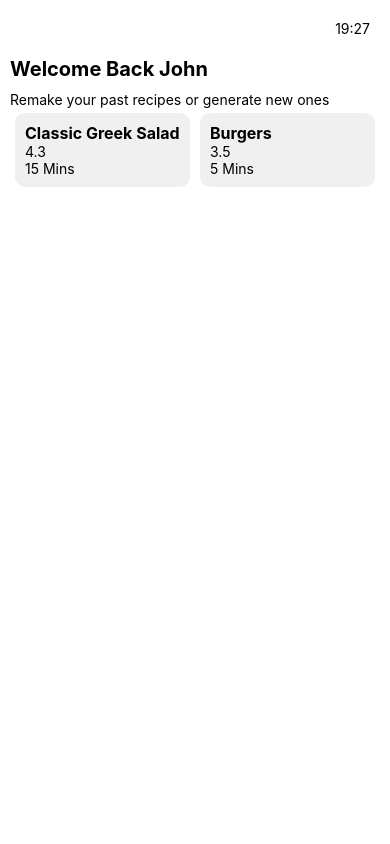
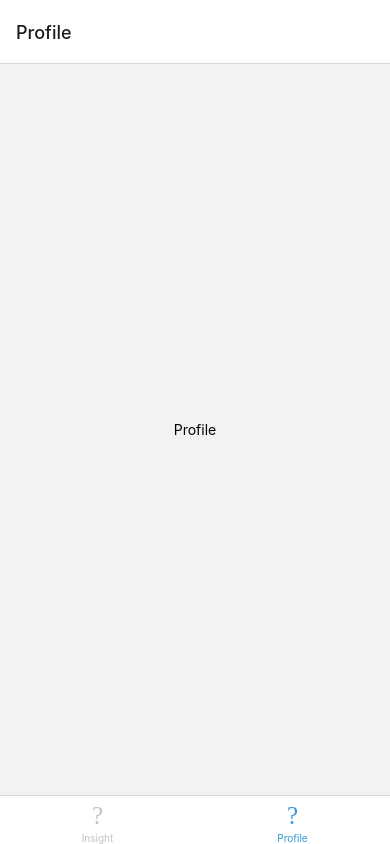
Before and after one commit to AJP-432/cooking-app, a React Native app: screen /Profile in a window 390 px wide. Built offline with nearby package versions, Linux system fonts and the light colour scheme.

Commit message:
bottom navigation
data in insight and userpage are dummy, you can delete them

```diff
--- a/App.js
+++ b/App.js
@@ -1,7 +1,7 @@
 import { StatusBar } from 'expo-status-bar';
 import { StyleSheet, Text, View } from 'react-native';
 import HomePage from "./pages/HomePage"
-import Nav from "./components/Nav"
+import Navigation from "./components/Nav"
 import SplashPage from './pages/SplashPage';
 import Login from './pages/Login';
 import Register from './pages/Register';
@@ -11,7 +11,7 @@ export default function App() {
   return (
     // <View style={styles.container}>
     //   <Text>App.js to start working on your app!</Text>
-      <HomePage />
+      <Navigation/>
       // <Nav/>
       // <StatusBar style="auto" />
     // </View>
--- a/components/Nav.js
+++ b/components/Nav.js
@@ -1,17 +1,57 @@
-import React, { useState } from 'react';
-import { View, TouchableOpacity } from 'react-native';
-import Icon from 'react-native-vector-icons/AntDesign'; // Import the specific icon library you want to use
+import React from 'react';
+import { createBottomTabNavigator } from '@react-navigation/bottom-tabs';
+import { NavigationContainer } from '@react-navigation/native';
+import Icon from 'react-native-vector-icons/Ionicons';
 
-const Nav = () => {
-  const [activeNav, setActiveNav] = useState('#');
+// Import your screen components
+//import HomePage from '../pages/HomePage';
+import Insight from '../pages/InsightsPage';
+import Profile from '../pages/UserPage';
 
+const Tab = createBottomTabNavigator();
+
+const Navigation = () => {
   return (
-    <View style={{ flexDirection: 'row' }}>
-      <TouchableOpacity onPress={() => setActiveNav('#')} style={{ padding: 10 }}>
-        <Icon name="home" size={30} color={activeNav === '#' ? 'blue' : 'black'} />
-      </TouchableOpacity>
-    </View>
+    <NavigationContainer>
+      <Tab.Navigator
+        tabBarOptions={{
+          activeTintColor: '#3498db', // Set your preferred active color
+          inactiveTintColor: '#bdc3c7', // Set your preferred inactive color
+        }}
+      >
+        <Tab.Screen
+          name="Insight"
+          component={Insight}
+          options={{
+            tabBarLabel: 'Insight',
+            tabBarIcon: ({ color, size }) => (
+              <Icon name="insights" color={color} size={size} />
+            ),
+          }}
+        />
+        <Tab.Screen
+          name="Profile"
+          component={Profile}
+          options={{
+            tabBarLabel: 'Profile',
+            tabBarIcon: ({ color, size }) => (
+              <Icon name="profile" color={color} size={size} />
+            ),
+          }}
+        />
+        {/* <Tab.Screen
+          name="Settings"
+          component={SettingsScreen}
+          options={{
+            tabBarLabel: 'Settings',
+            tabBarIcon: ({ color, size }) => (
+              <Icon name="settings" color={color} size={size} />
+            ),
+          }}
+        /> */}
+      </Tab.Navigator>
+    </NavigationContainer>
   );
-}
+};
 
-export default Nav;
+export default Navigation;
--- a/pages/InsightsPage.js
+++ b/pages/InsightsPage.js
@@ -0,0 +1,16 @@
+import React from 'react';
+import {Text, View} from 'react-native';
+
+const Insight = () => {
+  return (
+    <View
+      style={{
+        flex: 1,
+        justifyContent: 'center',
+        alignItems: 'center',
+      }}>
+      <Text>insight</Text>
+    </View>
+  );
+};
+export default Insight;
--- a/pages/UserPage.js
+++ b/pages/UserPage.js
@@ -0,0 +1,16 @@
+import React from 'react';
+import {Text, View} from 'react-native';
+
+const Profile = () => {
+  return (
+    <View
+      style={{
+        flex: 1,
+        justifyContent: 'center',
+        alignItems: 'center',
+      }}>
+      <Text>Profile</Text>
+    </View>
+  );
+};
+export default Profile;
```
Also changed, not shown: package.json (+8 -1 lines), 1 other file (tests, documents, lock files or other folders).
